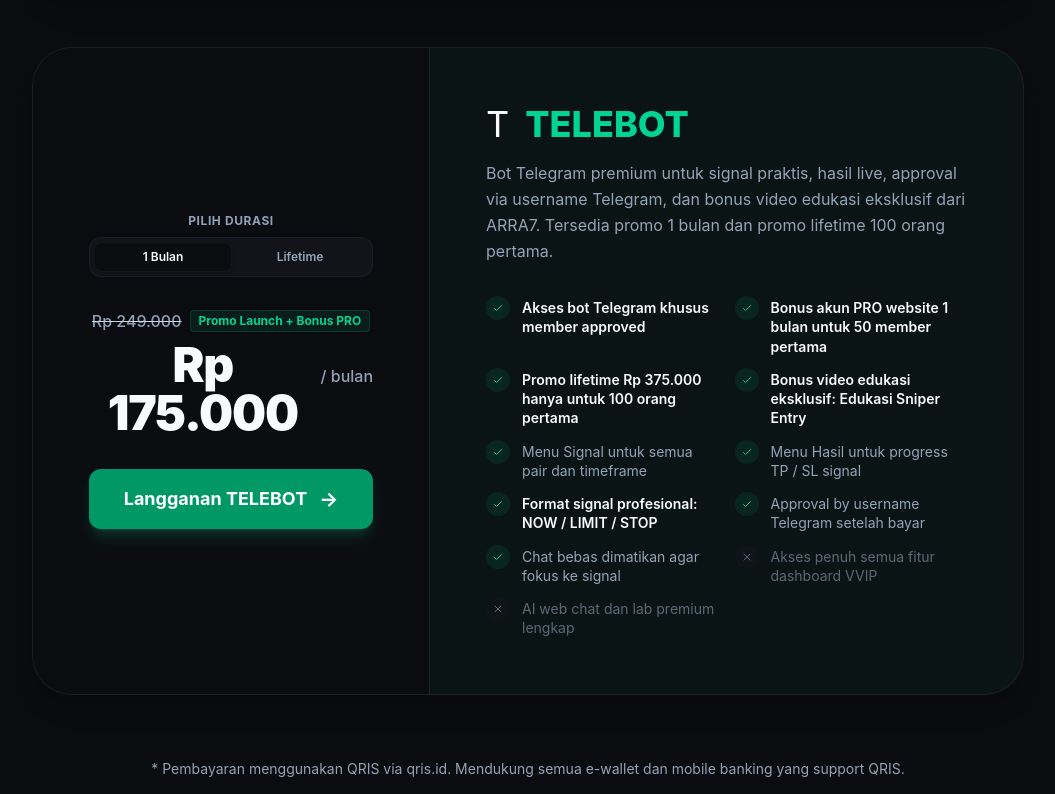
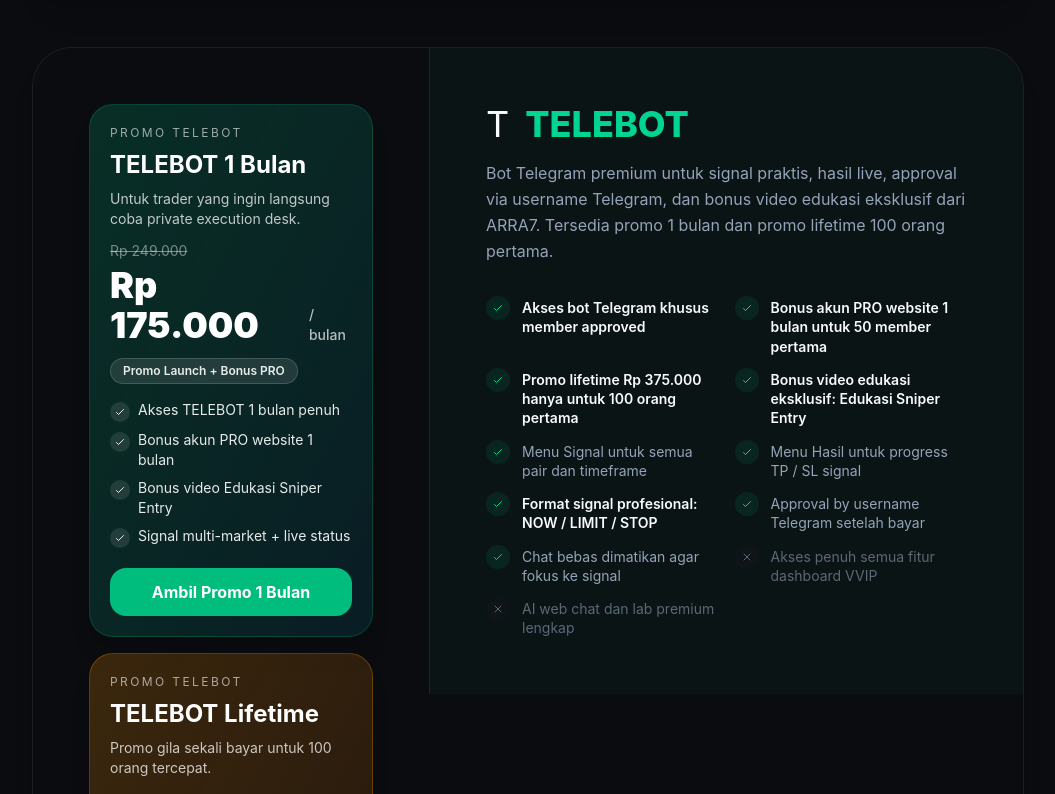
Before and after one commit to arra7trader/arra7-app, a Next.js app: page /pricing in a window 1280 px wide. Shown: the part 1846-2640 px from the top of the page, without its empty margins (112-1167 px from the left). Built offline with nearby package versions, Linux system fonts and the light colour scheme; no server answers.

Commit message:
Split TELEBOT pricing into promo cards

```diff
--- a/src/app/pricing/page.tsx
+++ b/src/app/pricing/page.tsx
@@ -108,6 +108,42 @@ const PRICING_PLANS = [
     },
 ];
 
+const TELEBOT_PROMO_CARDS: Array<{
+    duration: string;
+    title: string;
+    subtitle: string;
+    accentClass: string;
+    borderClass: string;
+    benefits: string[];
+}> = [
+    {
+        duration: '1month',
+        title: 'TELEBOT 1 Bulan',
+        subtitle: 'Untuk trader yang ingin langsung coba private execution desk.',
+        accentClass: 'from-emerald-500/20 to-cyan-500/10 text-emerald-300',
+        borderClass: 'border-emerald-500/20',
+        benefits: [
+            'Akses TELEBOT 1 bulan penuh',
+            'Bonus akun PRO website 1 bulan',
+            'Bonus video Edukasi Sniper Entry',
+            'Signal multi-market + live status',
+        ],
+    },
+    {
+        duration: 'lifetime',
+        title: 'TELEBOT Lifetime',
+        subtitle: 'Promo gila sekali bayar untuk 100 orang tercepat.',
+        accentClass: 'from-amber-500/20 to-orange-500/10 text-amber-200',
+        borderClass: 'border-amber-500/25',
+        benefits: [
+            'Akses TELEBOT lifetime',
+            'Bonus akun PRO website 1 bulan',
+            'Bonus video Edukasi Sniper Entry',
+            'Hanya 100 slot seumur hidup',
+        ],
+    },
+];
+
 export default function PricingPage() {
     const { data: session } = useSession();
     const router = useRouter();
@@ -132,7 +168,7 @@ export default function PricingPage() {
             .catch(err => console.error('Failed to fetch promo slots', err));
     }, []);
 
-    const handleSubscribe = async (planId: string) => {
+    const handleSubscribe = async (planId: string, durationOverride?: string) => {
         if (!session) {
             signIn('google', { callbackUrl: `/pricing?plan=${planId}` });
             return;
@@ -144,7 +180,7 @@ export default function PricingPage() {
         }
 
         setIsProcessing(planId);
-        const duration = selectedDuration[planId] || '1month';
+        const duration = durationOverride || selectedDuration[planId] || '1month';
         const durationOption = DURATION_OPTIONS[planId]?.find(d => d.duration === duration);
         const days = durationOption?.days ?? 30;
 
@@ -284,6 +320,86 @@ export default function PricingPage() {
 
                             {/* Right Pane (Pricing & CTA) */}
                             <div className="w-full md:w-2/5 p-8 md:p-14 text-center bg-[var(--bg-primary)] flex flex-col justify-center items-center">
+                                {plan.id === 'TELEBOT' ? (
+                                    <div className="w-full space-y-4">
+                                        {TELEBOT_PROMO_CARDS.map((offer) => {
+                                            const option = DURATION_OPTIONS.TELEBOT.find((item) => item.duration === offer.duration);
+                                            const slotInfo = promoSlots?.TELEBOT?.[offer.duration];
+                                            const isSoldOut = !!(option?.promoSlots && slotInfo && slotInfo.remaining <= 0);
+                                            const price = option?.price || '-';
+                                            const originalPrice = option?.originalPrice || null;
+                                            const period = option?.period || '';
+                                            const savingsText = option?.savingsText || null;
+                                            const badge = slotInfo
+                                                ? slotInfo.remaining > 0
+                                                    ? `Tersisa ${slotInfo.remaining} Slot`
+                                                    : 'SLOT HABIS'
+                                                : null;
+
+                                            return (
+                                                <div
+                                                    key={offer.duration}
+                                                    className={`rounded-3xl border ${offer.borderClass} bg-gradient-to-br ${offer.accentClass} p-5 text-left shadow-xl`}
+                                                >
+                                                    <div className="flex items-start justify-between gap-3 mb-3">
+                                                        <div>
+                                                            <p className="text-xs uppercase tracking-[0.2em] text-white/60 mb-2">Promo TELEBOT</p>
+                                                            <h3 className="text-2xl font-bold text-white">{offer.title}</h3>
+                                                            <p className="text-sm text-white/75 mt-2">{offer.subtitle}</p>
+                                                        </div>
+                                                        {badge && (
+                                                            <span className={`shrink-0 rounded-full px-3 py-1 text-[11px] font-bold ${badge.includes('HABIS')
+                                                                ? 'bg-rose-500/15 text-rose-200 border border-rose-500/30'
+                                                                : 'bg-white/10 text-white border border-white/15'
+                                                                }`}>
+                                                                {badge}
+                                                            </span>
+                                                        )}
+                                                    </div>
+
+                                                    {originalPrice && (
+                                                        <p className="text-sm text-white/45 line-through mb-1">{originalPrice}</p>
+                                                    )}
+                                                    <div className="flex items-end gap-2 mb-3">
+                                                        <span className="text-4xl font-black text-white">{price}</span>
+                                                        {period && <span className="text-sm font-medium text-white/70">{period}</span>}
+                                                    </div>
+
+                                                    {savingsText && (
+                                                        <div className="inline-flex rounded-full border border-white/15 bg-white/10 px-3 py-1 text-xs font-semibold text-white/90 mb-4">
+                                                            {savingsText}
+                                                        </div>
+                                                    )}
+
+                                                    <div className="space-y-2 mb-5">
+                                                        {offer.benefits.map((benefit) => (
+                                                            <div key={benefit} className="flex items-start gap-2 text-sm text-white/90">
+                                                                <span className="mt-0.5 flex h-5 w-5 shrink-0 items-center justify-center rounded-full bg-white/10">
+                                                                    <CheckIcon size="xs" />
+                                                                </span>
+                                                                <span>{benefit}</span>
+                                                            </div>
+                                                        ))}
+                                                    </div>
+
+                                                    <button
+                                                        onClick={() => handleSubscribe('TELEBOT', offer.duration)}
+                                                        disabled={isProcessing === plan.id || isSoldOut}
+                                                        className={`w-full rounded-2xl py-3 font-bold transition-all ${isSoldOut
+                                                            ? 'cursor-not-allowed bg-white/10 text-white/50'
+                                                            : offer.duration === 'lifetime'
+                                                                ? 'bg-white text-slate-900 hover:bg-amber-50'
+                                                                : 'bg-emerald-500 text-white hover:bg-emerald-400'
+                                                            }`}
+                                                    >
+                                                        {isSoldOut ? 'Promo Habis' : offer.duration === 'lifetime' ? 'Ambil Promo Lifetime' : 'Ambil Promo 1 Bulan'}
+                                                    </button>
+                                                </div>
+                                            );
+                                        })}
+                                    </div>
+                                ) : (
+                                    <>
                                 {DURATION_OPTIONS[plan.id] && DURATION_OPTIONS[plan.id].length > 1 && (
                                     <div className="mb-8 w-full">
                                         <label className="text-xs font-bold text-slate-400 uppercase tracking-wider mb-2 block">Pilih Durasi</label>
@@ -351,6 +467,8 @@ export default function PricingPage() {
                                         </>
                                     )}
                                 </button>
+                                    </>
+                                )}
                             </div>
                         </motion.div>
                     );
```
